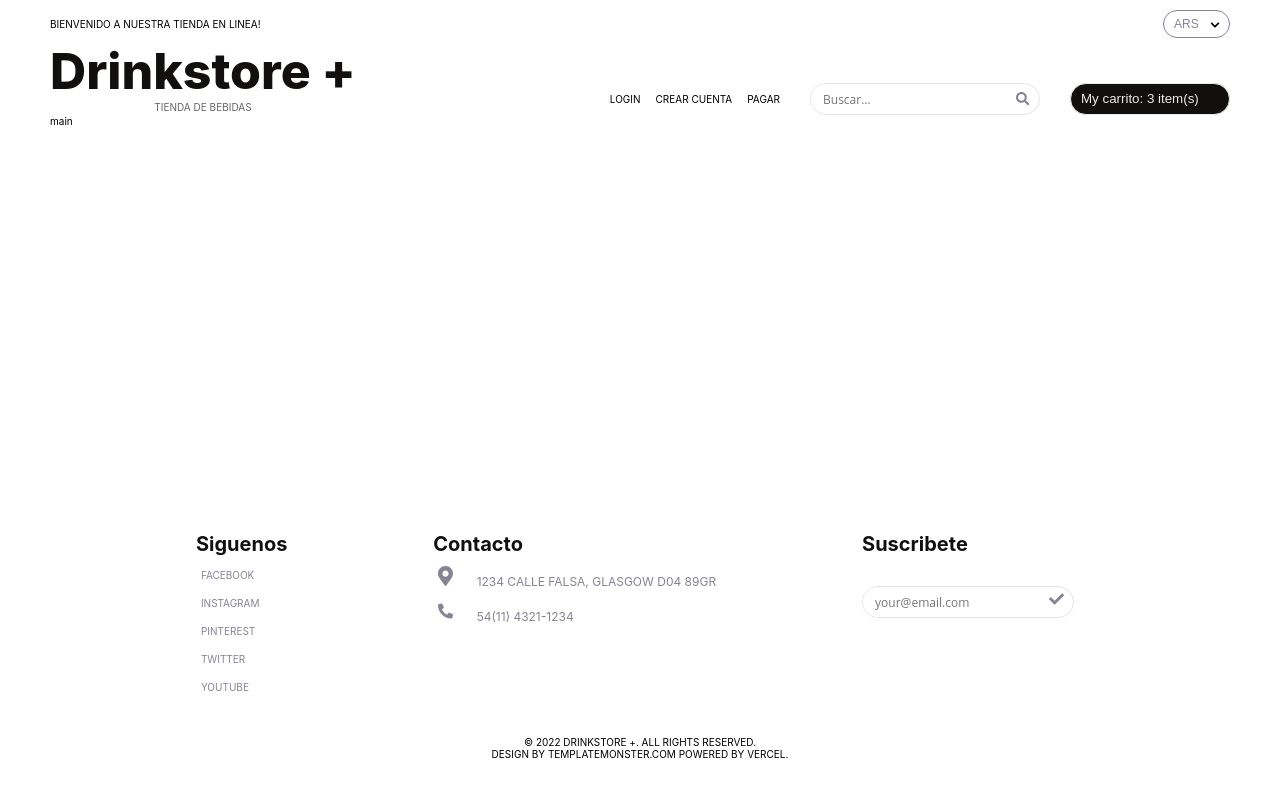
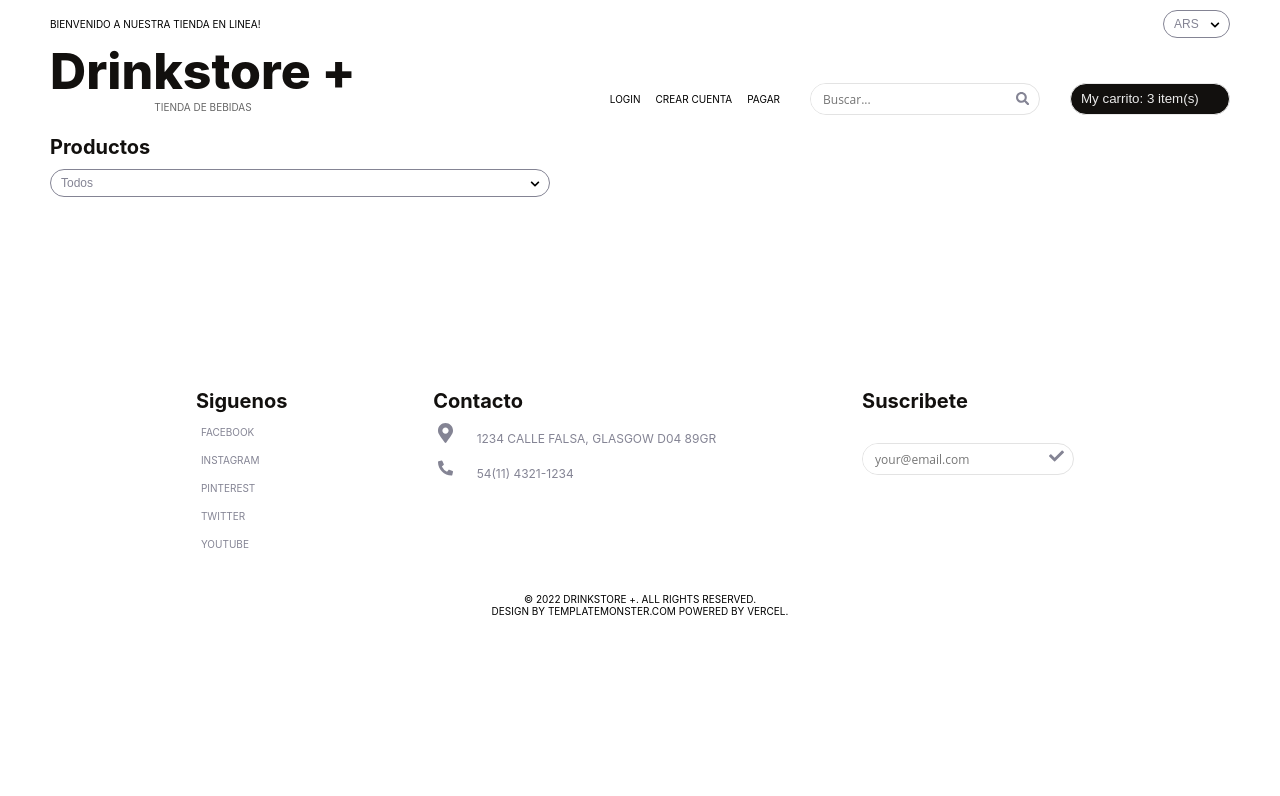
Before and after one commit to JonatanGarbuyo/ZXVentures_Front-end_Challenge, a Next.js app: page / in a window 1280 px wide. Shown: the top 796 px of the page. Built offline with nearby package versions, Linux system fonts and the light colour scheme.

Commit message:
Add ProductsFilter component

```diff
--- /dev/null
+++ b/components/ProductsFilter.tsx
@@ -0,0 +1,21 @@
+import { ChangeEvent } from 'react'
+
+import Select from '../components/Select'
+import { Option } from '../components/styles/Select.styled'
+
+interface Props {
+  categories: string[]
+  onChange: (e: ChangeEvent<HTMLSelectElement>) => void
+}
+
+export default function ProductsFilter({ categories, onChange }: Props) {
+  return (
+    <Select onChange={onChange}>
+      {categories.map((category) => (
+        <Option key={category} value={category}>
+          {category}
+        </Option>
+      ))}
+    </Select>
+  )
+}
--- a/components/Select.tsx
+++ b/components/Select.tsx
@@ -1,11 +1,19 @@
+import { ChangeEvent } from 'react'
 import { FaChevronDown } from 'react-icons/fa'
 
 import { StyledSelect, SelectWrapper } from './styles/Select.styled'
 
-export default function Select({ children }) {
+interface Props {
+  children: JSX.Element | JSX.Element[]
+  onChange: (e: ChangeEvent<HTMLSelectElement>) => void
+}
+
+export default function Select({ children, onChange }: Props) {
   return (
     <SelectWrapper>
-      <StyledSelect width="100%">{children}</StyledSelect>
+      <StyledSelect width="100%" onChange={onChange}>
+        {children}
+      </StyledSelect>
       <FaChevronDown
         style={{ position: 'absolute', right: '10px', top: '10px', zIndex: -1 }}
       />
--- /dev/null
+++ b/components/styles/ProductsContent.styled.tsx
@@ -0,0 +1,5 @@
+import styled from 'styled-components'
+
+export const ProductsContent = styled.div`
+  min-height: 200px;
+`
--- /dev/null
+++ b/components/styles/ProductsHeader.styled.tsx
@@ -0,0 +1,3 @@
+import styled from 'styled-components'
+
+export const ProductsHeader = styled.div``
--- a/pages/index.tsx
+++ b/pages/index.tsx
@@ -1,7 +1,26 @@
 import type { NextPage } from 'next'
 import Head from 'next/head'
+import { ChangeEvent } from 'react'
+
+import ProductsFilter from '../components/ProductsFilter'
+import { Heading } from '../components/styles/Heading.styled'
+import { ProductsContent } from '../components/styles/ProductsContent.styled'
+import { ProductsHeader } from '../components/styles/ProductsHeader.styled'
+
+const categories = [
+  'todos',
+  'aguas',
+  'vinos',
+  'cervezas',
+  'gaseosas',
+  'mas vendidos',
+]
 
 const Index: NextPage = () => {
+  function handleSelectCategory(e: ChangeEvent<HTMLSelectElement>) {
+    console.log(e.target.value)
+  }
+
   return (
     <>
       <Head>
@@ -13,7 +32,26 @@ const Index: NextPage = () => {
         <link href="/favicon.ico" rel="icon" />
       </Head>
 
-      <main style={{ flexGrow: 1 }}>main</main>
+      <main>
+        <ProductsHeader>
+          <Heading>Productos</Heading>
+        </ProductsHeader>
+        <ProductsContent>
+          <ProductsFilter
+            categories={categories}
+            onChange={handleSelectCategory}
+          />
+          {
+            // <SortBy>sort</SortBy>
+            // <ProductsListing>
+            //   {products.map((product) => (
+            //     <ProductCard>{product}</ProductCard>
+            //   ))}
+            // </ProductsListing>
+            // <Pagination />
+          }
+        </ProductsContent>
+      </main>
     </>
   )
 }
```
